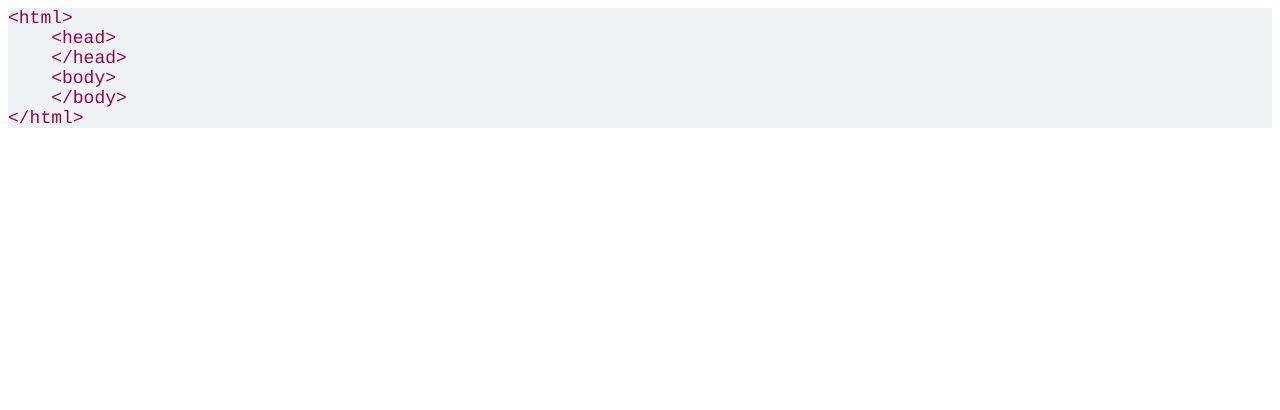
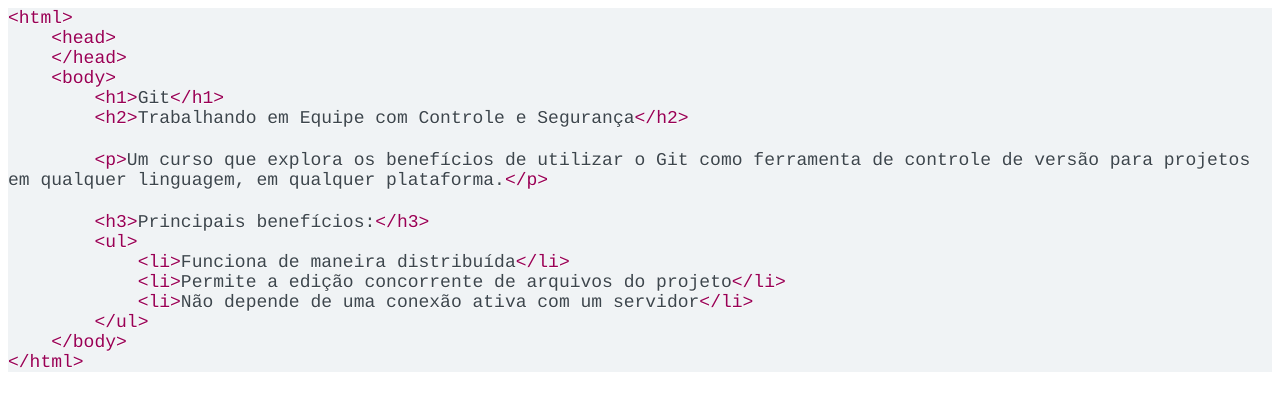
Before and after one commit to webeingdigital/curso-git, a plain HTML site: page index.html in a window 1280 px wide. Drawn offline with Linux system fonts and the light colour scheme.

Commit message:
Conteúdo da página index.html

```diff
--- a/index.html
+++ b/index.html
@@ -7,17 +7,31 @@
   <meta name="Generator" content="Cocoa HTML Writer">
   <meta name="CocoaVersion" content="1561.6">
   <style type="text/css">
-    p.p1 {margin: 0.0px 0.0px 0.0px 0.0px; line-height: 21.0px; font: 18.0px Courier; color: #990055; -webkit-text-stroke: #990055; background-color: #f0f3f5}
+    p.p1 {margin: 0.0px 0.0px 0.0px 0.0px; line-height: 27.0px; font: 18.0px Courier; color: #990055; -webkit-text-stroke: #990055; background-color: #f0f3f5}
+    p.p2 {margin: 0.0px 0.0px 0.0px 0.0px; line-height: 27.0px; font: 18.0px Courier; color: #3d464d; -webkit-text-stroke: #3d464d; background-color: #f0f3f5}
+    p.p3 {margin: 0.0px 0.0px 0.0px 0.0px; line-height: 27.0px; font: 18.0px Courier; color: #3d464d; -webkit-text-stroke: #3d464d; background-color: #f0f3f5; min-height: 22.0px}
     span.s1 {font-kerning: none; text-shadow: 0.0px 1.0px 0.0px #ffffff}
     span.s2 {font-kerning: none; color: #3d464d; -webkit-text-stroke: 0px #3d464d; text-shadow: 0.0px 1.0px 0.0px #ffffff}
+    span.s3 {font-kerning: none; color: #990055; -webkit-text-stroke: 0px #990055; text-shadow: 0.0px 1.0px 0.0px #ffffff}
   </style>
 </head>
 <body>
 <p class="p1"><span class="s1">&lt;html&gt;</span></p>
 <p class="p1"><span class="s2"><span class="Apple-converted-space">    </span></span><span class="s1">&lt;head&gt;</span></p>
-<p class="p1"><span class="s2"><span class="Apple-converted-space">    </span></span><span class="s1">&lt;/head&gt;</span></p>
-<p class="p1"><span class="s2"><span class="Apple-converted-space">    </span></span><span class="s1">&lt;body&gt;</span></p>
-<p class="p1"><span class="s2"><span class="Apple-converted-space">    </span></span><span class="s1">&lt;/body&gt;</span></p>
+<p class="p2"><span class="s1"><span class="Apple-converted-space">    </span></span><span class="s3">&lt;/head&gt;</span><span class="s1"><span class="Apple-converted-space">         </span></span></p>
+<p class="p2"><span class="s1"><span class="Apple-converted-space">    </span></span><span class="s3">&lt;body&gt;</span><span class="s1"> <span class="Apple-converted-space">         </span></span></p>
+<p class="p2"><span class="s1"><span class="Apple-converted-space">        </span></span><span class="s3">&lt;h1&gt;</span><span class="s1">Git</span><span class="s3">&lt;/h1&gt;</span></p>
+<p class="p2"><span class="s1"><span class="Apple-converted-space">        </span></span><span class="s3">&lt;h2&gt;</span><span class="s1">Trabalhando em Equipe com Controle e Segurança</span><span class="s3">&lt;/h2&gt;</span></p>
+<p class="p3"><span class="s1"></span><br></p>
+<p class="p2"><span class="s1"><span class="Apple-converted-space">        </span></span><span class="s3">&lt;p&gt;</span><span class="s1">Um curso que explora os benefícios de utilizar o Git como ferramenta de controle de versão para projetos em qualquer linguagem, em qualquer plataforma.</span><span class="s3">&lt;/p&gt;</span></p>
+<p class="p3"><span class="s1"></span><br></p>
+<p class="p2"><span class="s1"><span class="Apple-converted-space">        </span></span><span class="s3">&lt;h3&gt;</span><span class="s1">Principais benefícios:</span><span class="s3">&lt;/h3&gt;</span></p>
+<p class="p2"><span class="s1"><span class="Apple-converted-space">        </span></span><span class="s3">&lt;ul&gt;</span></p>
+<p class="p2"><span class="s1"><span class="Apple-converted-space">            </span></span><span class="s3">&lt;li&gt;</span><span class="s1">Funciona de maneira distribuída</span><span class="s3">&lt;/li&gt;</span></p>
+<p class="p2"><span class="s1"><span class="Apple-converted-space">            </span></span><span class="s3">&lt;li&gt;</span><span class="s1">Permite a edição concorrente de arquivos do projeto</span><span class="s3">&lt;/li&gt;</span></p>
+<p class="p2"><span class="s1"><span class="Apple-converted-space">            </span></span><span class="s3">&lt;li&gt;</span><span class="s1">Não depende de uma conexão ativa com um servidor</span><span class="s3">&lt;/li&gt;</span></p>
+<p class="p2"><span class="s1"><span class="Apple-converted-space">        </span></span><span class="s3">&lt;/ul&gt;</span></p>
+<p class="p2"><span class="s1"><span class="Apple-converted-space">    </span></span><span class="s3">&lt;/body&gt;</span><span class="s1"><span class="Apple-converted-space">         </span></span></p>
 <p class="p1"><span class="s1">&lt;/html&gt;</span></p>
 </body>
 </html>
```
